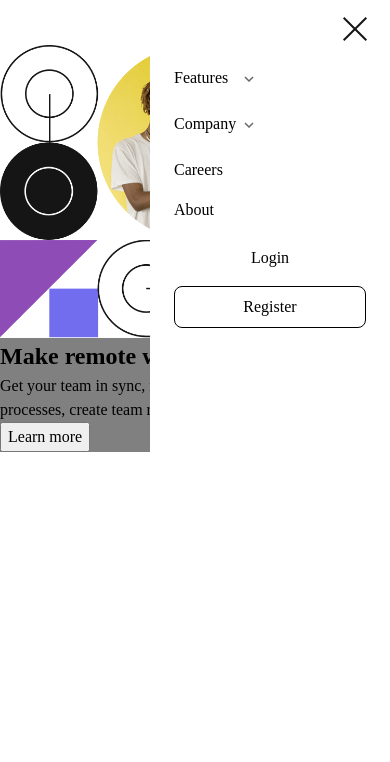
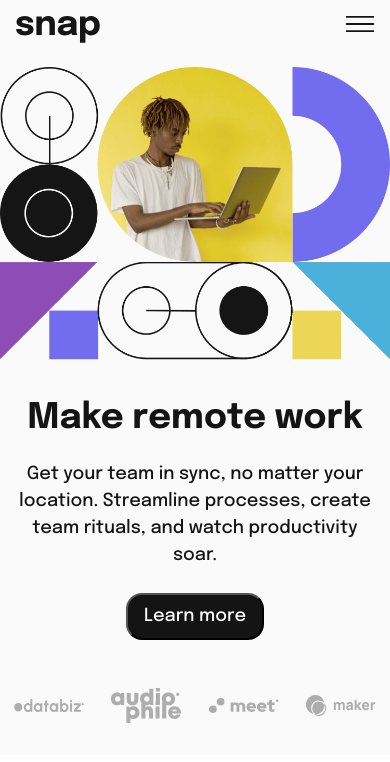
Before and after one commit to sclingan/intro_section_with_drop_down, a React (Vite) app: page / in a window 390 px wide. Shown: the top 762 px of the page. Built offline with nearby package versions, Linux system fonts and the light colour scheme.

Commit message:
Finished basic mobile layout

```diff
--- a/index.html
+++ b/index.html
@@ -2,9 +2,14 @@
 <html lang="en">
   <head>
     <meta charset="UTF-8">
+    <meta name="author" content="Scott Clingan">
+    <meta name="description" content="Frontend Mentor Challenge">
     <!-- displays site properly based on user's device -->
     <meta name="viewport" content="width=device-width, initial-scale=1.0">
-    <link rel="icon" type="image/png" sizes="32x32" href="./images/favicon-32x32.png">
+    <!-- Google Fonts -->
+    <link rel="icon" type="image/png" sizes="32x32" href="./images/favicon-32x32.png"><link rel="preconnect" href="https://fonts.googleapis.com">
+    <link rel="preconnect" href="https://fonts.gstatic.com" crossorigin>
+    <link href="https://fonts.googleapis.com/css2?family=Epilogue:ital,wght@0,100..900;1,100..900&display=swap" rel="stylesheet">
     <title>Frontend Mentor | Intro section with dropdown navigation</title>
   </head>
   <body>
--- a/src/App.css
+++ b/src/App.css
@@ -2,31 +2,74 @@
 
 
 /* variables */
+:root {
+    --white: hsl(0, 0%, 98%);
+    --gray: hsl(0, 0%, 41%);
+    --black: hsl(0, 0%, 8%);
+    --font-size: 1.125rem;
+    --ff: 'Epilogue';
+    --fw: 500;
+    --fw-700: 700;
+}
+
+/* TODO:
+     fix nav icon sizes
+     fix arrow icons
+
+
+
+*/
 
 main {
     display: flex;
     flex-direction: column;
-    align-items: center;
+    font-size: var(--font-size);
+    font-family: var(--ff);
+    font-weight: var(--fw);
+    background-color: var(--white);
+    color: var(--black);
 }
-
 
 header {
 
+}
+
+.div_logo {
+    padding-block: 1rem;
+    display: flex;
+    flex-direction: row;
+    justify-content: space-between;
+    padding-inline: 1rem;
+}
+
+.icon_menu {
+    max-height: 1rem;
 }
 
 .nav {
     position: absolute;
     top: 0;
     right: 0;
-    min-height: 80%;
+    min-height: 95%;
     min-width: 15rem;
     background-color: white;
     padding-block: 1rem;
 }
 
+.visually-hidden {
+    clip: rect(0 0 0 0);
+    clip-path: inset(50%);
+    height: 1px;
+    overflow: hidden;
+    position: absolute;
+    white-space: nowrap;
+    width: 1px;
+  }
+
 .icon-close {
     position: relative;
     left: 12rem;
+    cursor: pointer;
 }
 
 ul {
@@ -57,7 +100,7 @@ summary {
 
 .features > li > img {
     flex-shrink: 0;
-    min-width: 1.3rem; /* fix this */
+    min-width: 1.5rem;
 }
 
 .nav-footer {
@@ -69,7 +112,7 @@ summary {
 
 .register {
     background-color: transparent;
-    border: 0.12rem solid black;
+    border: 0.12rem solid var(--black);
     border-radius: 0.5rem;
     padding-block: 0.5rem;
     padding-inline: 1rem;
@@ -78,8 +121,45 @@ summary {
 }
 
 section {
+    padding-block: 0.5rem;
 }
 
 article {
-    background-color: grey;
+    display: flex;
+    flex-direction: column;
+    align-items: center;
+    padding: 1rem;
 }
+
+h2 {
+    padding-block: 0.5rem;
+    font-size: 2.2rem;
+    font-weight: var(--fw-700);
+}
+
+p {
+    padding-block: 0.5rem;
+    text-align: center;
+}
+
+.learn_more {
+    color: var(--white);
+    background-color: var(--black);
+    border-radius: 1rem;
+    padding: 0.5rem 1rem;
+    margin-block: 1rem;
+    cursor: pointer;
+}
+
+footer {
+    display: flex;
+    flex-direction: row;
+    align-items: center;
+    justify-content: space-around;
+    padding-top: 1rem;
+    padding-bottom: 2rem;
+}
+
+.footer_logo {
+    max-width: 18%;
+}
--- a/src/article.tsx
+++ b/src/article.tsx
@@ -6,7 +6,7 @@ function Article() {
       <h2>Make remote work</h2>
       <p> Get your team in sync, no matter your location. Streamline processes,
           create team rituals, and watch productivity soar.</p>
-          <button>Learn more</button>
+          <button className="learn_more">Learn more</button>
     </article>
 
   )
--- a/src/footer.tsx
+++ b/src/footer.tsx
@@ -1,9 +1,15 @@
-
+import data from '/images/client-databiz.svg'
+import audio from '/images/client-audiophile.svg'
+import meet from '/images/client-meet.svg'
+import maker from '/images/client-maker.svg'
 
 function Footer() {
     return(
         <footer>
-
+            <img src={data} alt='' className='footer_logo'></img>
+            <img src={audio} alt='' className='footer_logo'></img>
+            <img src={meet} alt='' className='footer_logo'></img>
+            <img src={maker} alt='' className='footer_logo'></img>
         </footer>
     )
 }
--- a/src/header.tsx
+++ b/src/header.tsx
@@ -9,14 +9,26 @@ import icon_planning from '/images/icon-planning.svg'
 
 function Header() {
 
+    function open_close_Nav() {
+        const icon = document.getElementById('nav')!;
+        if(icon.className === 'nav') {
+            console.log('nav')
+            icon.classList.remove('nav');
+            icon.classList.add('visually-hidden');
+        }else{
+            icon.classList.remove('visually-hidden');
+            icon.classList.add('nav');
+        }
+    }
+
     return (
         <header>
-            <div>
+            <div className='div_logo'>
             <img src={logo} alt=''></img>
-            <img src={icon_menu} alt=''></img>
+            <img src={icon_menu} alt='' onClick={open_close_Nav} className='icon_menu'></img>
             </div>
-            <nav className='nav'>
-                <img src={icon_close} alt='' className='icon-close'></img>
+            <nav className='visually-hidden' id='nav'>
+                <img src={icon_close} alt='' className='icon-close' id='icon-close' onClick={open_close_Nav}></img>
                 <ul>
                     <li><details>
                         <summary>Features<img src={arrow_down} alt='' className='details_open'></img></summary>
```
